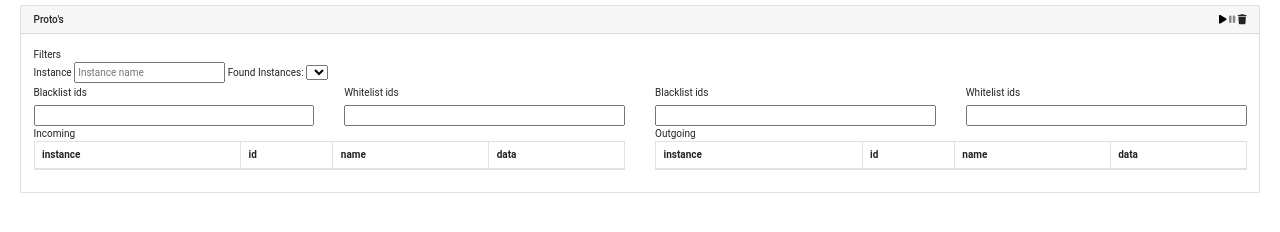
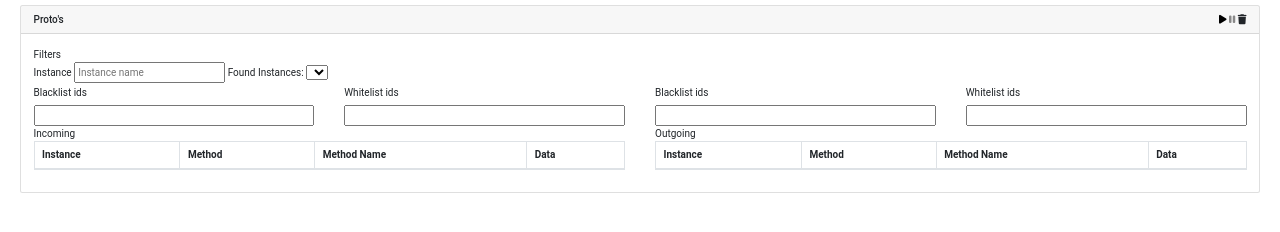
Before and after one commit to RaizeTheLimit/ProtoDecoderUI, a website: page src/views/print-protos.html in a window 1280 px wide. Drawn offline with nearby package versions, Linux system fonts and the light colour scheme; some packages are replaced by stand-ins of ours; no server answers; a script that the page names is missing.

Commit message:
set better names

```diff
--- a/src/views/print-protos.html
+++ b/src/views/print-protos.html
@@ -132,10 +132,10 @@
                   >
                     <thead>
                       <tr>
-                        <th>instance</th>
-                        <th>id</th>
-                        <th>name</th>
-                        <th>data</th>
+                        <th>Instance</th>
+                        <th>Method</th>
+                        <th>Method Name</th>
+                        <th>Data</th>
                       </tr>
                     </thead>
                     <tbody></tbody>
@@ -150,10 +150,10 @@
                   >
                     <thead>
                       <tr>
-                        <th>instance</th>
-                        <th>id</th>
-                        <th>name</th>
-                        <th>data</th>
+                        <th>Instance</th>
+                        <th>Method</th>
+                        <th>Method Name</th>
+                        <th>Data</th>
                       </tr>
                     </thead>
                     <tbody></tbody>
```
